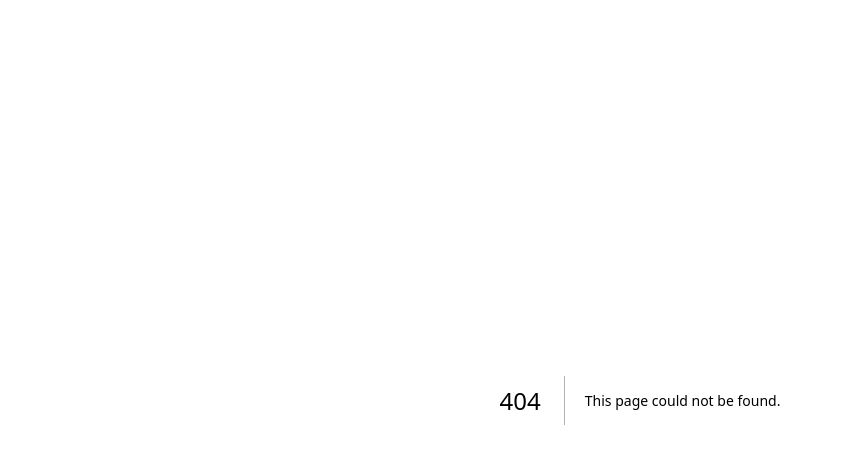
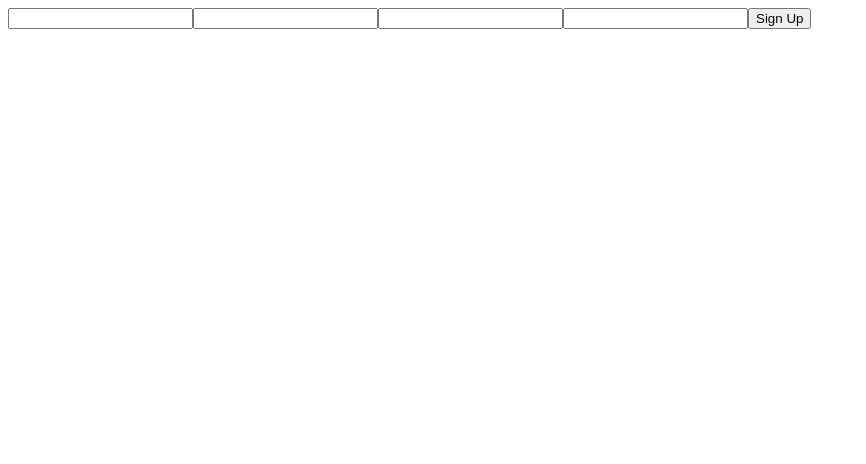
Before and after one commit to ej-shafran/basic-next-app, a Next.js app: page /auth/register in a window 1280 px wide. Before the commit this address had no page. Shown: the top 464 px of the page, without its empty margins (0-866 px from the left). Built offline with nearby package versions, Linux system fonts and the light colour scheme.

Commit message:
Create basic register page

```diff
--- /dev/null
+++ b/next.config.js
@@ -0,0 +1,8 @@
+module.exports = () => ({
+  redirects: () => [
+    {
+      source: "/api",
+      destination: "http://localhost:3000/api"
+    }
+  ]
+})
--- /dev/null
+++ b/src/pages/api/auth/register.ts
@@ -0,0 +1,16 @@
+import { Body, createHandler, Post, ValidationPipe } from "next-api-decorators";
+
+import { RegisterDTO } from "types/register.dto";
+import db from 'db';
+import { Role } from "@prisma/client";
+
+class RegisterHandler {
+  @Post()
+  async register(@Body(ValidationPipe) body: RegisterDTO) {
+    const role = process.env.NODE_ENV === "test" ? Role.ADMIN : Role.CUSTOMER;
+    const user = await db.user.create({ data: { ...body, role } });
+    return user.id;
+  }
+}
+
+export default createHandler(RegisterHandler);
--- /dev/null
+++ b/src/pages/auth/register.tsx
@@ -0,0 +1,32 @@
+import { NextPage } from "next";
+import { Formik, Form, Field } from 'formik';
+import { omit } from 'lodash';
+import axios from "axios";
+
+import { RegisterDTO } from "types/register.dto";
+
+const RegisterPage: NextPage = () => {
+  return (
+    <div>
+      <Formik initialValues={{ name: "", password: "", email: "", confirmPassword: "" }}
+
+        onSubmit={async (values) => {
+          const body: RegisterDTO = {
+            ...omit(values, "confirmPassword")
+          }
+          const { data: id } = await axios.post<number>("/api/auth/register", body);
+          console.log(id);
+        }}>
+        <Form>
+          <Field name="name" />
+          <Field name="password" />
+          <Field name="confirmPassword" />
+          <Field name="email" />
+          <button type="submit">Sign Up</button>
+        </Form>
+      </Formik>
+    </div>
+  );
+}
+
+export default RegisterPage;
--- a/tsconfig.json
+++ b/tsconfig.json
@@ -16,7 +16,10 @@
     "moduleResolution": "node",
     "resolveJsonModule": true,
     "isolatedModules": true,
-    "jsx": "preserve"
+    "jsx": "preserve",
+    "baseUrl": "./src",
+    "experimentalDecorators": true,
+    "target": "esnext"
   },
   "include": [
     "next-env.d.ts",
```
Also changed, not shown: src/db.ts (added, +10 -0 lines), src/types/register.dto.ts (added, +15 -0 lines).
